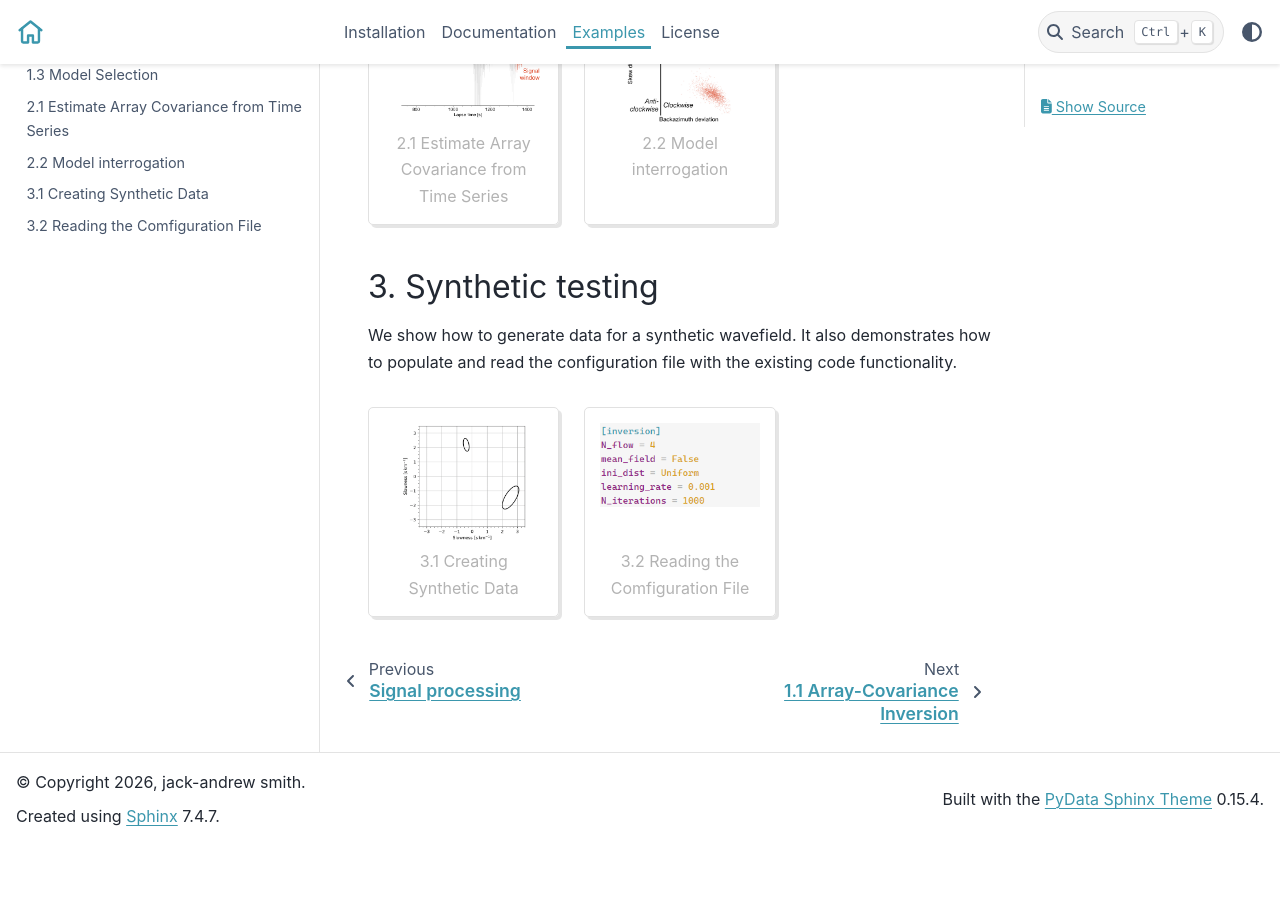
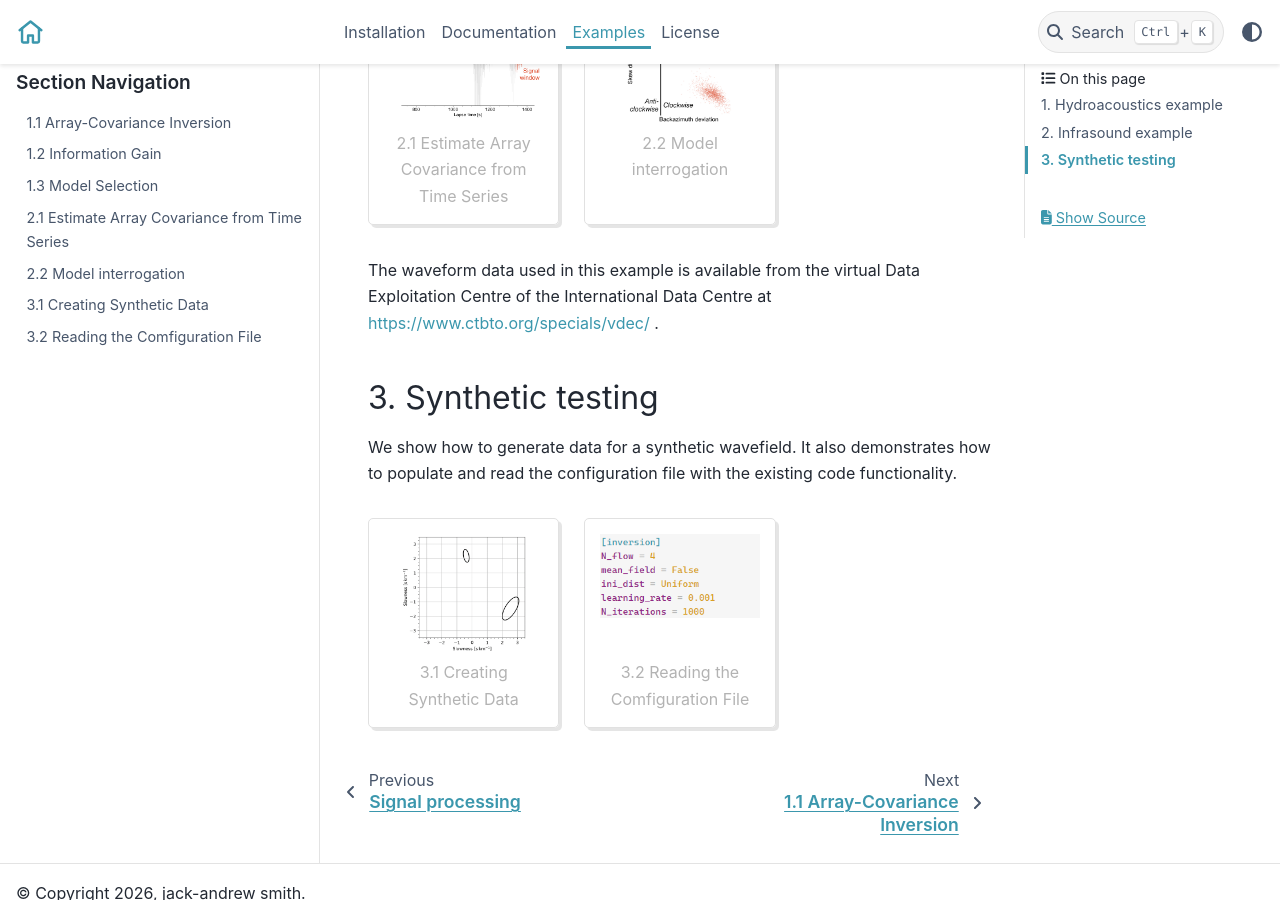
Before and after one commit to Claudia-Elijas/topophone2, a Sphinx documentation site: the page built from docs/source/examples.rst, in a window 1280 px wide and 900 px high, scrolled down 980 px. Built offline with Sphinx 7.4.7 and the PyData theme 0.15.4, drawn with Linux system fonts in a browser that asks for light colours; before the commit the page ends 1825 px from its top, so only the background shows below that.

Commit message:
addinfrasound data link

```diff
--- a/docs/source/examples.rst
+++ b/docs/source/examples.rst
@@ -35,7 +35,7 @@ We test the hypothesis that the signal is skewed back towards the source with re
     examples/example_2/example_2.1.ipynb
     examples/example_2/example_2.2.ipynb
 
-
+The waveform data used in this example is available from the virtual Data Exploitation Centre of the International Data Centre at https://www.ctbto.org/specials/vdec/ .
 
 3. Synthetic testing
 --------------------
```
Also changed, not shown: docs/source/examples/example_2/example_2.1.ipynb.
